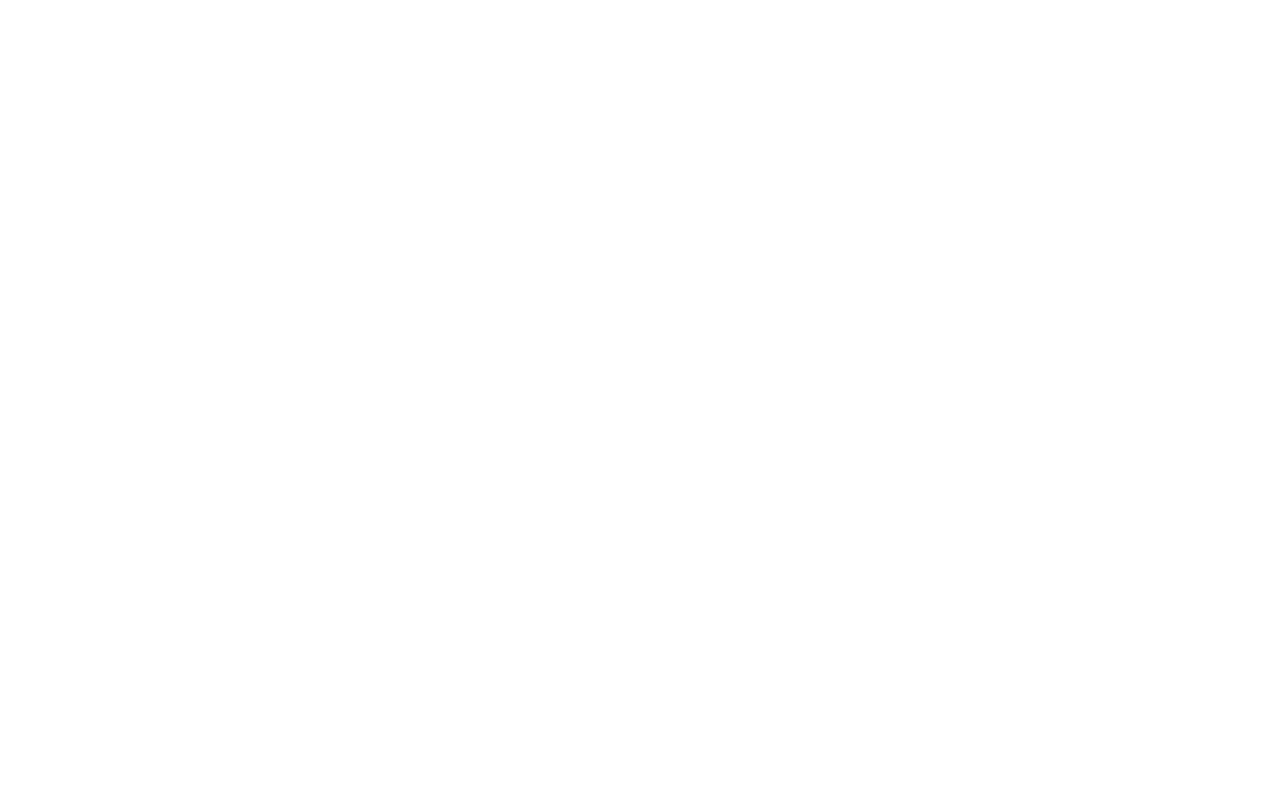
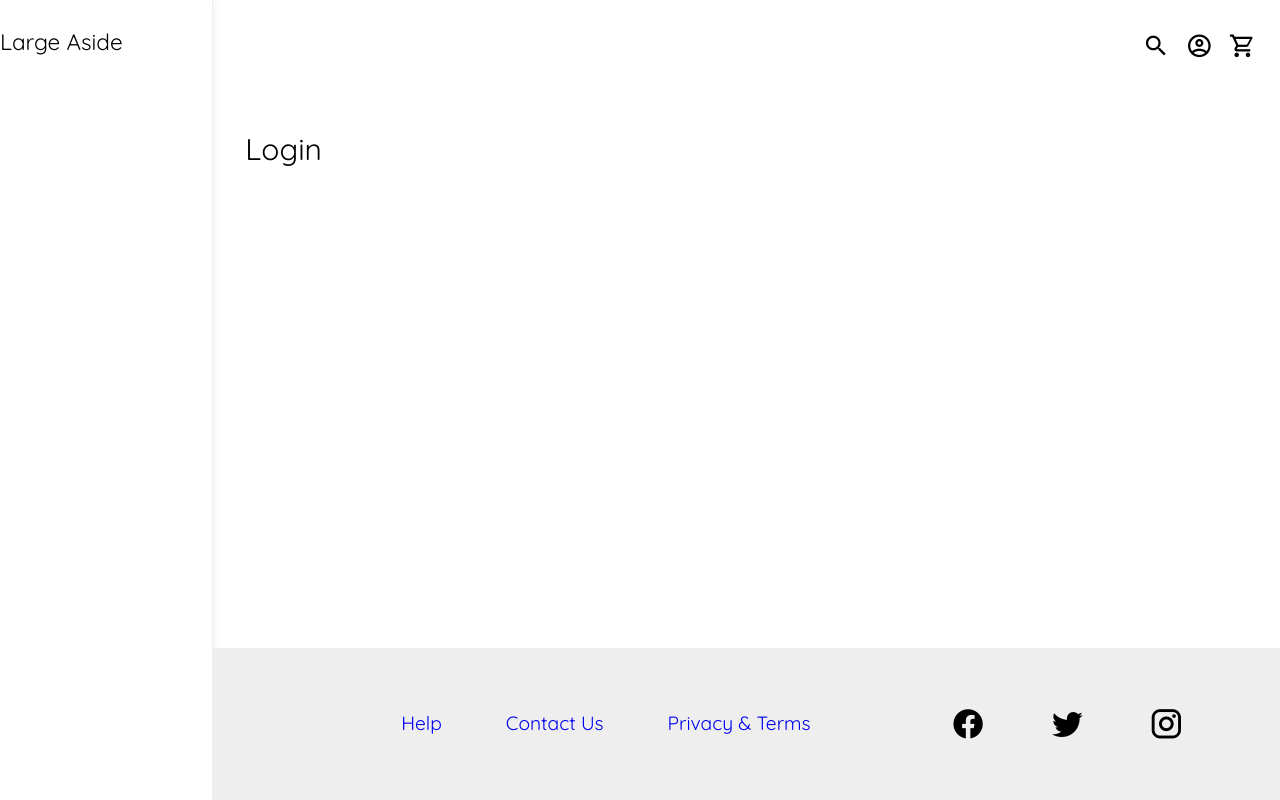
Before and after one commit to DanielaVenturi/CrocantVue, a Vue app: page /login in a window 1280 px wide. Before the commit this address had no page. Built offline with nearby package versions, Linux system fonts and the light colour scheme; a web font is replaced by a local one.

Commit message:
Preparando a tela de login

```diff
--- a/dev-dist/sw.js
+++ b/dev-dist/sw.js
@@ -82,7 +82,7 @@ define(['./workbox-b5f7729d'], (function (workbox) { 'use strict';
     "revision": "3ca0b8505b4bec776b69afdba2768812"
   }, {
     "url": "index.html",
-    "revision": "0.4veormub18"
+    "revision": "0.sl40cn5r3to"
   }], {});
   workbox.cleanupOutdatedCaches();
   workbox.registerRoute(new workbox.NavigationRoute(workbox.createHandlerBoundToURL("index.html"), {
--- a/src/components/templates/LogoTitle.vue
+++ b/src/components/templates/LogoTitle.vue
@@ -1,8 +1,8 @@
 <script setup></script>
 <template>
   <div class="logo">
-    <img src="@/assets/logo.png" alt="FakeStore Logo" />
-    <h2>FakeStore</h2>
+    <img src="@/assets/logo.png" alt="LojaCrocant Logo" />
+    <h2>Loja Crocant</h2>
   </div>
 </template>
 
--- a/src/components/templates/large/LargeFooter.vue
+++ b/src/components/templates/large/LargeFooter.vue
@@ -1,3 +1,34 @@
+<script setup></script>
 <template>
-    <h2>Large Footer</h2>
-  </template>
+  <div class="links">
+    <RouterLink to="/">Help</RouterLink>
+    <RouterLink to="/">Contact Us</RouterLink>
+    <RouterLink to="/">Privacy & Terms</RouterLink>
+  </div>
+  <div class="icons">
+    <i class="mdi mdi-facebook" />
+    <i class="mdi mdi-twitter" />
+    <i class="mdi mdi-instagram" />
+  </div>
+</template>
+<style scoped>
+.links {
+  display: flex;
+  justify-content: center;
+  width: 100%;
+  gap: 4rem;
+  font-size: 1.2rem;
+  color: #000;
+}
+
+.links a {
+  text-decoration: none;
+}
+
+.icons {
+  padding-right: 3rem;
+  display: flex;
+  gap: 4rem;
+  font-size: 2.2rem;
+}
+</style>
--- a/src/components/templates/large/LargeHeader.vue
+++ b/src/components/templates/large/LargeHeader.vue
@@ -1,3 +1,18 @@
+<script setup></script>
+
 <template>
-    <h2>Large Header</h2>
-  </template>
+  <div class="icons">
+    <i class="mdi mdi-magnify" />
+    <i class="mdi mdi-account-circle-outline" />
+    <i class="mdi mdi-cart-outline" />
+  </div>
+</template>
+
+<style scoped>
+.icons {
+  display: flex;
+  gap: 1rem;
+  align-items: center;
+  font-size: 1.7rem;
+}
+</style>
--- a/src/components/templates/medium/MediumFooter.vue
+++ b/src/components/templates/medium/MediumFooter.vue
@@ -1,3 +1,63 @@
+<script setup></script>
 <template>
-    <h2>Medium Footer</h2>
-  </template>
+  <div class="icons">
+    <RouterLink to="/">
+      <i class="mdi mdi-home-outline" />
+      Home
+    </RouterLink>
+    <RouterLink to="/">
+      <i class="mdi mdi-account-circle-outline" />
+      Perfil
+    </RouterLink>
+    <RouterLink to="/">
+      <i class="mdi mdi-cart-outline" />
+      Carrinho
+    </RouterLink>
+    <RouterLink to="/">
+      <i class="mdi mdi-menu" />
+      Menu
+    </RouterLink>
+  </div>
+</template>
+<style scoped>
+#footerMenu {
+  position: fixed;
+  bottom: 15%;
+  right: 0;
+
+  width: 20%;
+  border-top: #eeeeee 1px solid;
+  background-color: white;
+
+  display: block;
+  padding: 1rem;
+}
+
+#footerMenu a {
+  display: flex;
+  width: 100%;
+  justify-content: space-between;
+  text-decoration: none;
+  color: #282828;
+  font-size: 1rem;
+  transition: color 0.3s;
+}
+
+.icons {
+  display: flex;
+  width: 100%;
+  align-items: center;
+  justify-content: space-between;
+  font-size: 1.7rem;
+}
+
+.icons a {
+  display: flex;
+  flex-direction: column;
+  align-items: center;
+  text-decoration: none;
+  color: #282828;
+  font-size: 1rem;
+  transition: color 0.3s;
+}
+</style>
--- a/src/components/templates/medium/MediumHeader.vue
+++ b/src/components/templates/medium/MediumHeader.vue
@@ -1,3 +1,16 @@
+<script setup></script>
+
 <template>
-    <h2>Medium Header</h2>
-  </template>
+  <div class="icons">
+    <i class="mdi mdi-magnify" />
+  </div>
+</template>
+
+<style scoped>
+.icons {
+  display: flex;
+  gap: 1rem;
+  align-items: center;
+  font-size: 1.7rem;
+}
+</style>
--- a/src/components/templates/small/SmallFooter.vue
+++ b/src/components/templates/small/SmallFooter.vue
@@ -1,3 +1,72 @@
+<script setup></script>
 <template>
-    <h2>Small Footer</h2>
-  </template>
+    <div id="footerMenu" :style="{ display: showMenu ? 'block' : 'none' }">
+      <RouterLink to="/">
+        <HomeOutline size="25" fillColor="#282828" />
+        Home
+      </RouterLink>
+      <RouterLink to="/login">
+        <Account size="25" fillColor="#282828" />
+        Login
+      </RouterLink>
+    </div>
+    <div class="icons">
+    <RouterLink to="/">
+      <i class="mdi mdi-home-outline" />
+      Home
+    </RouterLink>
+    <RouterLink to="/">
+      <i class="mdi mdi-account-circle-outline" />
+      Perfil
+    </RouterLink>
+    <RouterLink to="/">
+      <i class="mdi mdi-cart-outline" />
+      Carrinho
+    </RouterLink>
+    <div class="hamburguer" @click="showMenu = !showMenu">
+      <i class="mdi mdi-menu" /> Menu
+    </div>
+  </div>
+</template>
+<style scoped>
+#footerMenu {
+  position: fixed;
+  bottom: 15%;
+  right: 0;
+
+  width: 20%;
+  border-top: #eeeeee 1px solid;
+  background-color: white;
+
+  display: block;
+  padding: 1rem;
+}
+
+#footerMenu a {
+  display: flex;
+  width: 100%;
+  justify-content: space-between;
+  text-decoration: none;
+  color: #282828;
+  font-size: 1rem;
+  transition: color 0.3s;
+}
+
+.icons {
+  display: flex;
+  width: 100%;
+  align-items: center;
+  justify-content: space-between;
+  font-size: 1.7rem;
+}
+
+.icons a {
+  display: flex;
+  flex-direction: column;
+  align-items: center;
+  text-decoration: none;
+  color: #282828;
+  font-size: 1rem;
+  transition: color 0.3s;
+}
+</style>
--- a/src/components/templates/small/SmallHeader.vue
+++ b/src/components/templates/small/SmallHeader.vue
@@ -1,3 +1,23 @@
+<script setup>
+import LogoTitle from '@/components/templates/LogoTitle.vue';
+</script>
+
 <template>
-    <h2>Small Header</h2>
-  </template>
+  <logo-title class="pl-0" />
+  <div class="icons">
+    <i class="mdi mdi-magnify" />
+  </div>
+</template>
+
+<style scoped>
+.pl-0 {
+  padding-left: 0rem;
+}
+
+.icons {
+  display: flex;
+  gap: 1rem;
+  align-items: center;
+  font-size: 1.7rem;
+}
+</style>
--- a/src/layouts/LayoutSmall.vue
+++ b/src/layouts/LayoutSmall.vue
@@ -66,3 +66,4 @@ footer {
   text-align: center;
   z-index: 10;
 }
+</style>
--- a/src/router/index.js
+++ b/src/router/index.js
@@ -15,6 +15,11 @@ const router = createRouter({
           name: 'Home',
           component: HomeView,
         },
+        {
+          path: '/login',
+          name: 'Login',
+          component: () => import('@/views/LoginView.vue'),
+        },
       ],
     },
   ],
--- /dev/null
+++ b/src/views/LoginView.vue
@@ -0,0 +1,4 @@
+<script setup></script>
+<template>
+  <h1>Login</h1>
+</template>
```
